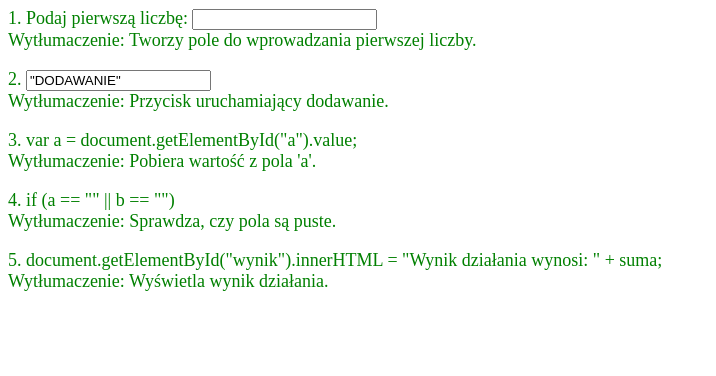
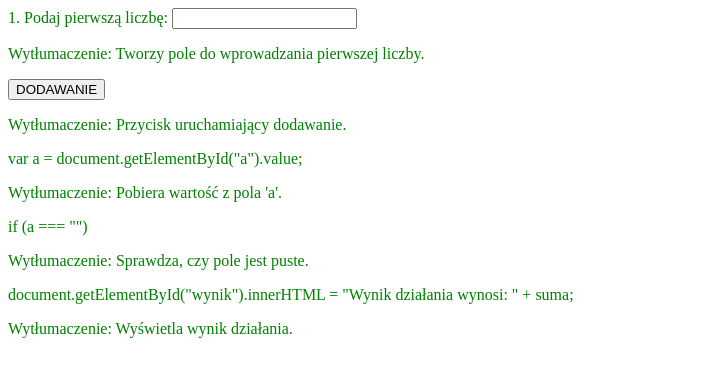
Before and after one commit to 0x1f14/js, a plain HTML site: page zadanie40_rai.html in a window 1280 px wide. Both pictures are taken after a click on the button "TEORIA-Rainski". Shown: the whole page, without its empty margins (0-716 px from the left). Drawn offline with Linux system fonts and the light colour scheme.

Commit message:
Update zadanie40_rai.html

```diff
--- a/zadanie40_rai.html
+++ b/zadanie40_rai.html
@@ -85,18 +85,26 @@
         }
 
 
-        function teoria_rai() {
-            document.write("<font color=green size=4>1. <label for=&quot;a&quot;>Podaj pierwszą liczbę:</label> <input type=&quot;number&quot; id=&quot;a&quot;></font><br>");
-            document.write("<font color=green size=4>Wytłumaczenie: Tworzy pole do wprowadzania pierwszej liczby.</font><br><br>");
-            document.write("<font color=green size=4>2. <input type=&quot;button&quot; value=&quot;DODAWANIE&quot; onclick=&quot;suma_rai()&quot;></font><br>");
-            document.write("<font color=green size=4>Wytłumaczenie: Przycisk uruchamiający dodawanie.</font><br><br>");
-            document.write("<font color=green size=4>3. var a = document.getElementById(&quot;a&quot;).value;</font><br>");
-            document.write("<font color=green size=4>Wytłumaczenie: Pobiera wartość z pola 'a'.</font><br><br>");
-            document.write("<font color=green size=4>4. if (a == &quot;&quot; || b == &quot;&quot;)</font><br>");
-            document.write("<font color=green size=4>Wytłumaczenie: Sprawdza, czy pola są puste.</font><br><br>");
-            document.write("<font color=green size=4>5. document.getElementById(&quot;wynik&quot;).innerHTML = &quot;Wynik działania wynosi: &quot; + suma;</font><br>");
-            document.write("<font color=green size=4>Wytłumaczenie: Wyświetla wynik działania.</font><br><br>");
-        }
+function teoria_rai() {
+    document.write(`
+        <p style="color: green; font-size: 16px;">1. Podaj pierwszą liczbę: <input type="number" id="a"></p>
+        <p style="color: green; font-size: 16px;">Wytłumaczenie: Tworzy pole do wprowadzania pierwszej liczby.</p>
+
+        <p style="color: green; font-size: 16px;"><button onclick="suma_rai()">DODAWANIE</button></p>
+        <p style="color: green; font-size: 16px;">Wytłumaczenie: Przycisk uruchamiający dodawanie.</p>
+
+        <p style="color: green; font-size: 16px;">var a = document.getElementById("a").value;</p>
+        <p style="color: green; font-size: 16px;">Wytłumaczenie: Pobiera wartość z pola 'a'.</p>
+
+        <p style="color: green; font-size: 16px;">if (a === "")</p>
+        <p style="color: green; font-size: 16px;">Wytłumaczenie: Sprawdza, czy pole jest puste.</p>
+
+        <p style="color: green; font-size: 16px;">document.getElementById("wynik").innerHTML = "Wynik działania wynosi: " + suma;</p>
+        <p style="color: green; font-size: 16px;">Wytłumaczenie: Wyświetla wynik działania.</p>
+
+        <div id="wynik" style="color: green; font-size: 16px;"></div>
+    `);
+}
     </script>
 </body>
 
```
